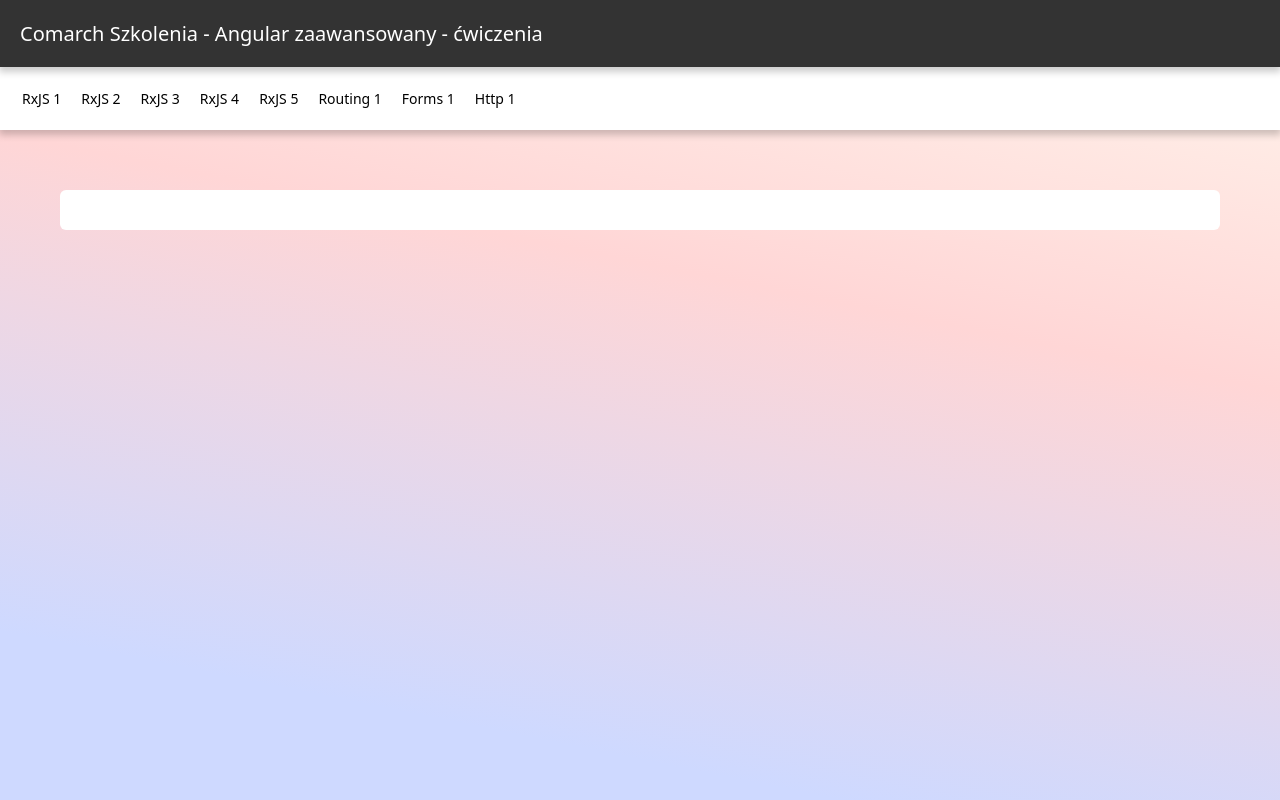
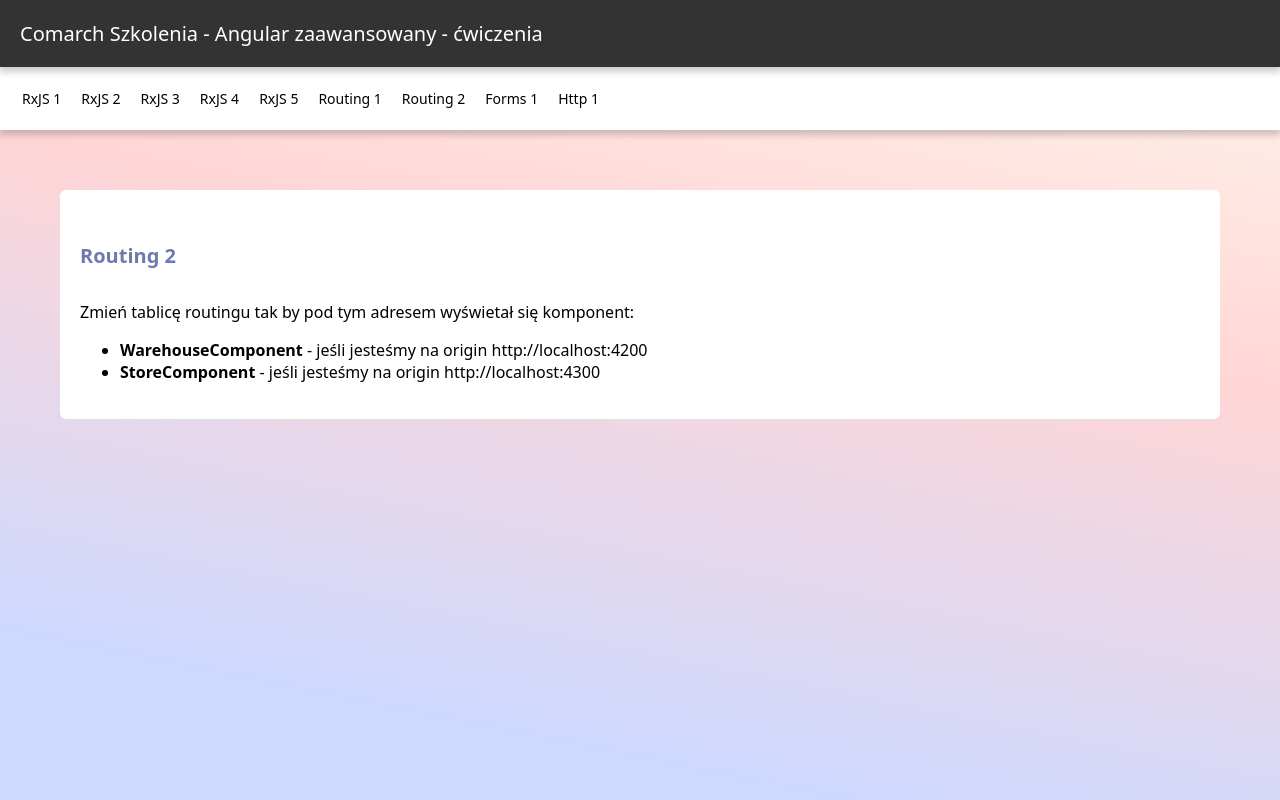
Before and after one commit to rbrzegowy/cwiczenia-angular-zaawansowany, an Angular app: page /routing2 in a window 1280 px wide. Before the commit this address led to /. Built offline with nearby package versions, Linux system fonts and the light colour scheme.

Commit message:
routing 2 ex

```diff
--- a/src/app/app.routes.ts
+++ b/src/app/app.routes.ts
@@ -8,6 +8,7 @@ import { Rxjs5Component } from './components/rxjs/rxjs5/rxjs5.component'
 import { Routing1Component } from './components/routing/routing1/routing1.component'
 import { Forms1Component } from './components/forms/forms1/forms1.component'
 import { Http1Component } from './components/http/http1/http1.component'
+import { Routing2Component } from './components/routing/routing2/routing2.component'
 
 export const routes: Routes = [
   { path: '', component: HomeComponent },
@@ -17,6 +18,7 @@ export const routes: Routes = [
   { path: 'rxjs4', component: Rxjs4Component },
   { path: 'rxjs5', component: Rxjs5Component },
   { path: 'routing1', component: Routing1Component },
+  { path: 'routing2', component: Routing2Component },
   { path: 'forms1', component: Forms1Component },
   { path: 'http1', component: Http1Component },
 ]
--- a/src/app/components/app.component.html
+++ b/src/app/components/app.component.html
@@ -8,6 +8,7 @@
   <a routerLink="/rxjs4">RxJS 4</a>
   <a routerLink="/rxjs5">RxJS 5</a>
   <a routerLink="/routing1">Routing 1</a>
+  <a routerLink="/routing2">Routing 2</a>
   <a routerLink="/forms1">Forms 1</a>
   <a routerLink="/http1">Http 1</a>
 </nav>
--- a/src/app/components/routing/routing2/routing2.component.html
+++ b/src/app/components/routing/routing2/routing2.component.html
@@ -0,0 +1,10 @@
+<h2>Routing 2</h2>
+<p>Zmień tablicę routingu tak by pod tym adresem wyświetał się komponent:</p>
+<ul>
+  <li>
+    <b>WarehouseComponent</b> - jeśli jesteśmy na origin http://localhost:4200
+  </li>
+  <li>
+    <b>StoreComponent</b> - jeśli jesteśmy na origin http://localhost:4300
+  </li>
+</ul>
--- /dev/null
+++ b/src/app/components/routing/store/store.component.html
@@ -0,0 +1 @@
+<h2>Sklepik</h2>
--- /dev/null
+++ b/src/app/components/routing/warehouse/warehouse.component.html
@@ -0,0 +1 @@
+<h2>Magazyn</h2>
```
Also changed, not shown: src/app/components/routing/store/store.component.ts (added, +12 -0 lines), src/app/components/routing/warehouse/warehouse.component.ts (added, +12 -0 lines), src/app/components/rxjs/rxjs4/rxjs4.component.ts (+7 -0 lines), src/app/components/routing/store/store.component.scss (added), src/app/components/routing/warehouse/warehouse.component.scss (added), 2 other files (tests, documents, lock files or other folders).
